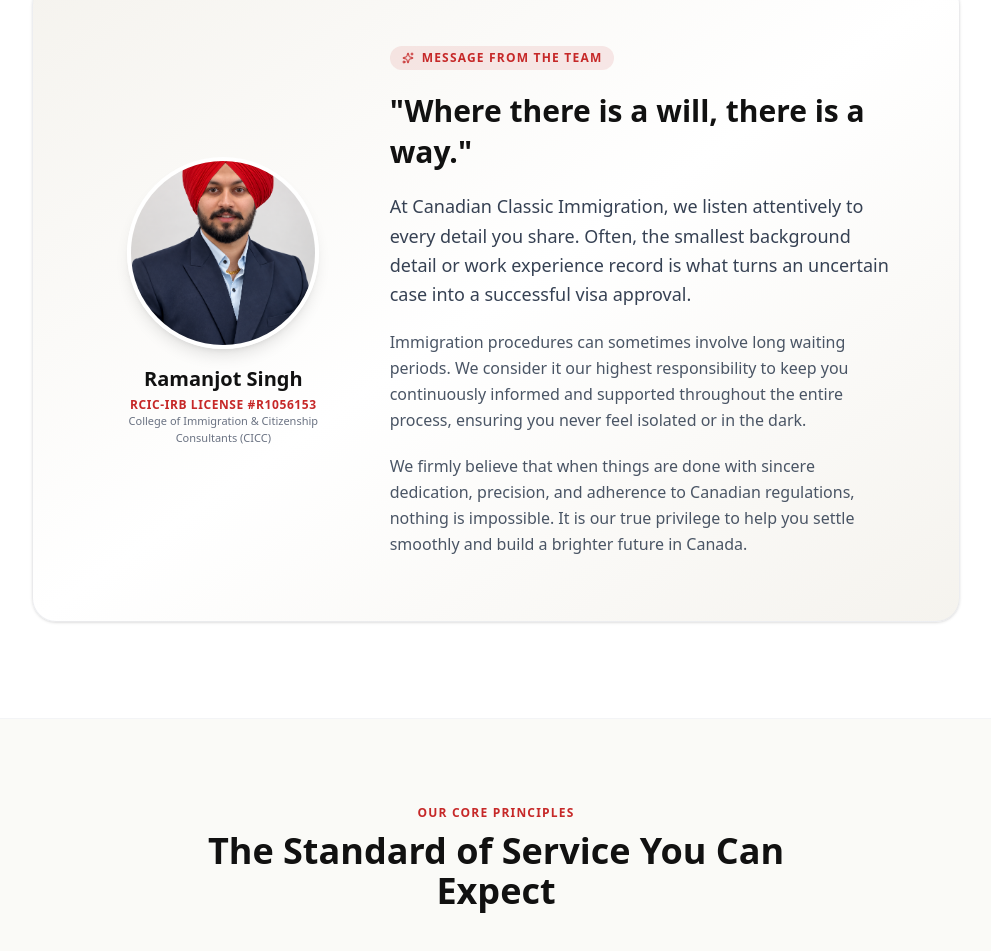
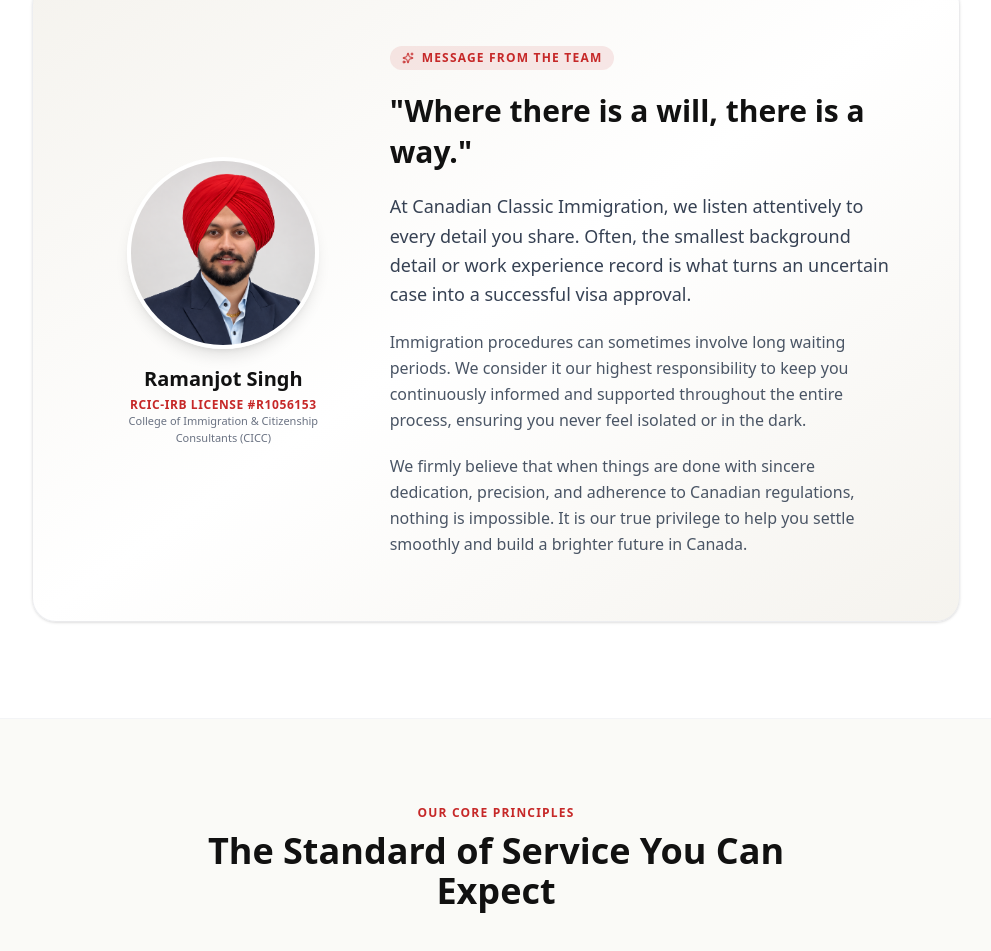
Before and after one commit to sherpa11/canadia_classic_immigration, a Next.js app: page /about in a window 1280 px wide. Shown: the part 2296-3247 px from the top of the page, without its empty margins (144-1135 px from the left). Built offline with nearby package versions, Linux system fonts and the light colour scheme; a web font is replaced by a local one.

Commit message:
Update page.tsx

```diff
--- a/src/app/about/page.tsx
+++ b/src/app/about/page.tsx
@@ -1,5 +1,5 @@
 import { siteConfig } from "@/config/site";
-import cciOwner from "@/components/home/cci owner.png";
+import cciOwner from "./cci owner.png";
 import ConsultationCTA from "@/components/home/ConsultationCTA";
 import { Metadata } from "next";
 import {
@@ -169,7 +169,7 @@
                 <div className="w-40 h-40 sm:w-48 sm:h-48 mx-auto rounded-full overflow-hidden border-4 border-white shadow-lg mb-4">
                   <img
                     src={cciOwner.src}
-                    alt="Immigration Consultation"
+                    alt="CCI Owner"
                     className="w-full h-full object-cover"
                   />
                 </div>
```
